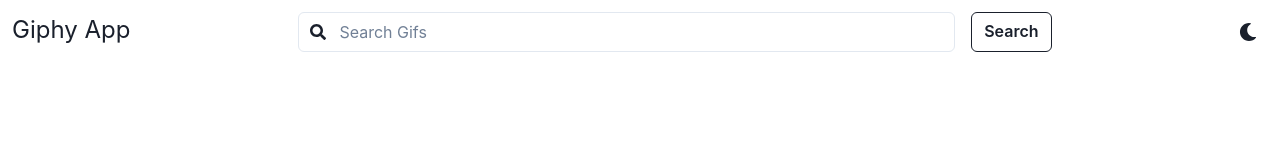
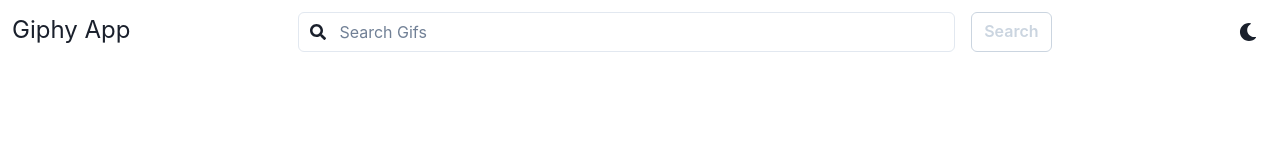
Before and after one commit to kyleteeter/giphy-search-app, a React (Create React App) app: page / in a window 1280 px wide. Shown: the top 160 px of the page. Built offline with nearby package versions, Linux system fonts and the light colour scheme.

Commit message:
Add deactive color to search button when input is clear

```diff
--- a/src/components/Search/Search.js
+++ b/src/components/Search/Search.js
@@ -73,6 +73,7 @@ export function Search({ getGifs, clearResults }) {
           </InputGroup>
           <Button
             colorScheme="gray.300"
+            color={inputValue ? "gray.900" : "gray.300"}
             variant="outline"
             onClick={(e) => handleSearch(e)}
           >
```
